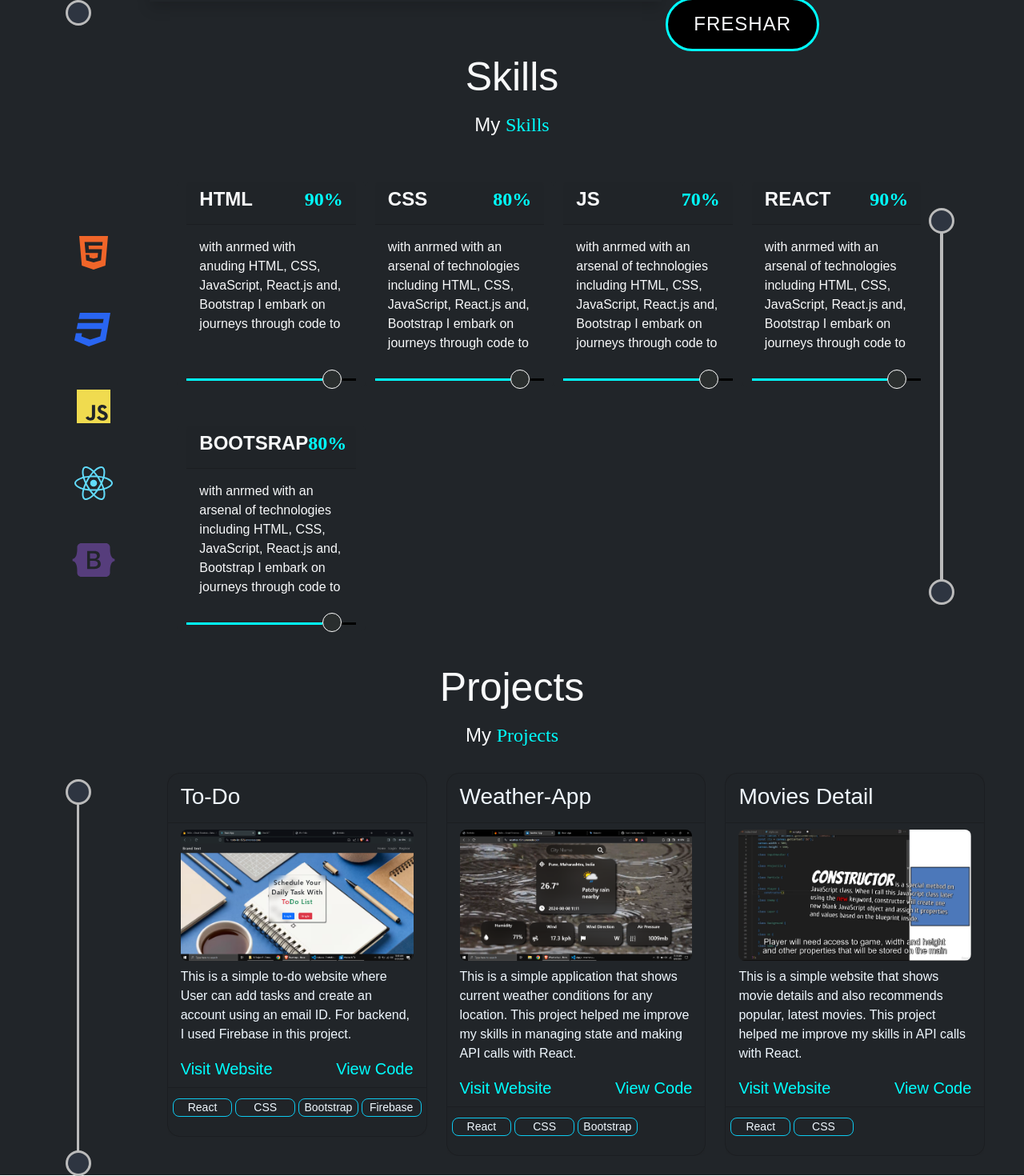
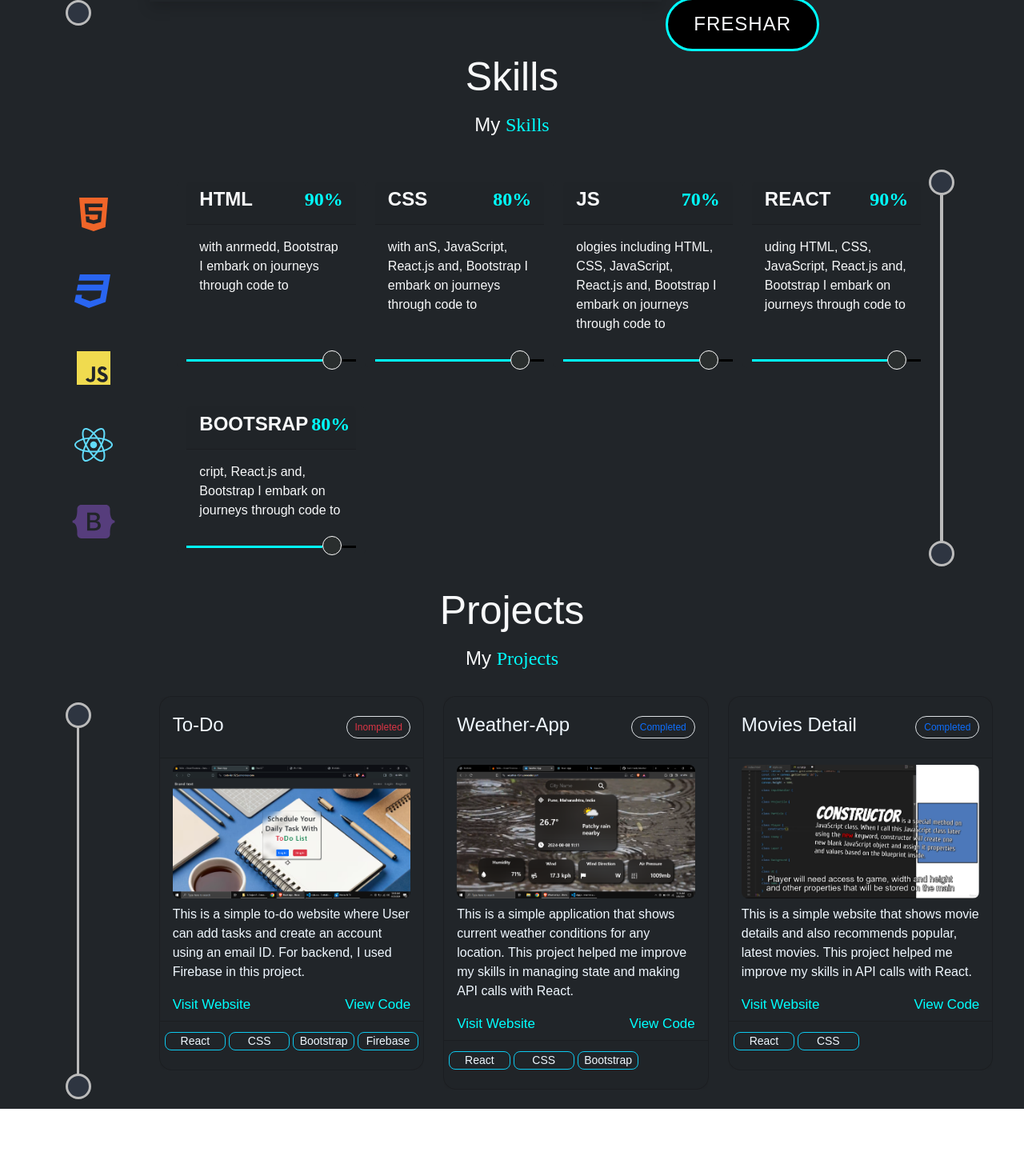
Before and after one commit to Sunil-Harde/Portfolio, a React (Vite) app: page / in a window 1280 px wide. Shown: the part 576-2046 px from the top of the page at 80% size. After the commit the page ends 1962 px from the top, so only its background shows below. Built offline with nearby package versions, Linux system fonts and the light colour scheme.

Commit message:
Projects Section Done

```diff
--- a/src/Component/Navbar/Navbar.jsx
+++ b/src/Component/Navbar/Navbar.jsx
@@ -19,7 +19,7 @@ function NavBar() {
                     <div className="nav-items text-bg-dark d-flex flex-column flex-md-row  align-items-md-center  justify-content-center gap-4 ">
                         <p onClick={()=>window.scrollTo(0, 0)}>Home</p>
                         <p onClick={()=>window.scrollTo(0, 550)}>Skill</p>
-                        <p onClick={()=>window.scrollTo(0, 1305)}>Projects</p>
+                        <p onClick={()=>window.scrollTo(0, 1220)}>Projects</p>
                         <p>Contact</p>
                     </div>
 
--- a/src/Component/Projects/Projects.jsx
+++ b/src/Component/Projects/Projects.jsx
@@ -1,12 +1,14 @@
-import React from 'react';
+import React, { useState } from 'react';
 import Border from '../../Sub_Component/Line/Border';
 import ProjectsData from './ProjectsData';
 
 import './projects.css';
 
 function Projects() {
+
+
     return (
-        <div className='container-fluid skills-main'>
+        <div className=' skills-main'>
             <div className="main-heading d-flex flex-column align-items-center justify-content-center text-light mb-4">
                 <h1 className='my-3'>Projects</h1>
                 <h4>My <span>Projects</span></h4>
@@ -23,16 +25,23 @@ function Projects() {
                         {ProjectsData.map((data) => (
                             <div key={data.id} className="col-12 col-sm-6 col-md-4 col-lg-4 mb-4">
                                 <div className="card rounded-4 bg-dark">
-                                    <div className='card-header'>
-                                        <h3 className='mt-1 '>{data.projectName}</h3>
+                                    <div className='card-header d-flex justify-content-between align-items-center'>
+                                        <h4 className='mt-1 '>{data.projectName}</h4>
+                                        <p className={`border p-1 rounded-5 mt-3 text-center ${data.projectStatus == "Completed" ? "text-primary ": "text-danger"}   `} style={{ fontSize: "12px", width: "5rem" }}>{data.projectStatus}</p>
+
                                     </div>
 
                                     <div className='card-body py-0'>
                                         <img className='my-2 rounded-3' src={data.projectIMG} alt={data.projectName} />
+
+
+
+
+
                                         <p>{data.projectDetails}</p>
-                                        <div className="d-flex justify-content-between mb-2">
-                                            <a href={data.projectLink} className=''>Visit Website</a>
-                                            <a href={data.projectCode} className=''>View Code</a>
+                                        <div className="d-flex justify-content-between mb-2" >
+                                            <a href={data.projectLink} className='' style={{ fontSize: "17px" }}>Visit Website</a>
+                                            <a href={data.projectCode} className='' style={{ fontSize: "17px" }}>View Code</a>
                                         </div>
                                     </div>
 
--- a/src/Component/Projects/ProjectsData.js
+++ b/src/Component/Projects/ProjectsData.js
@@ -8,6 +8,7 @@ const ProjectsData = [
         "id": 1,
         "projectName": "To-Do",
         "projectIMG": Todo,
+        "projectStatus": "Inompleted",
         "projectDetails": " This is a simple to-do website where User can add tasks and create an account using an email ID. For backend, I used Firebase in this project.  ",
         "usedLanguage": ["React", "CSS", "Bootstrap", "Firebase"],  // Array of languages
         "projectLink": "https://todo-list-523j.onrender.com/",
@@ -18,6 +19,7 @@ const ProjectsData = [
         "id": 2,
         "projectName": "Weather-App",
         "projectIMG": WeatherApp,
+        "projectStatus": "Completed",
         "projectDetails": "This is a simple application that shows current weather conditions for any location. This project helped me improve my skills in managing state and making API calls with React.",
         "usedLanguage": ["React", "CSS", "Bootstrap"],
         "projectLink": "https://weather-16ms.onrender.com/",
@@ -28,6 +30,7 @@ const ProjectsData = [
         "id": 3,
         "projectName": "Movies Detail",
         "projectIMG": Movie,
+        "projectStatus": "Completed",
         "projectDetails": "This is a simple website that shows movie details and also recommends popular, latest movies. This project helped me improve my skills in API calls with React.",
         "usedLanguage": ["React", "CSS"],
         "projectLink": "https://moviesinfos.netlify.app/",
--- a/src/Component/Projects/projects.css
+++ b/src/Component/Projects/projects.css
@@ -36,14 +36,15 @@
 @media (max-width:997px) {
 
     .cards {
-        margin-left: -10px !important;
+        margin-left: -30px !important;
+        /* margin-right: -100px !important; */
     }
 
 }
 
-@media (max-width:770px) {
+@media (max-width:767px) {
     .cards {
-        margin-left: 0px;
+        margin-left: 0px !important;
     }
 }
 
@@ -62,12 +63,6 @@
 @media (max-width:470px) {
     .cards {
         padding: 1rem;
-        margin-left: 10px !important;
+        /* margin-left: 10px !important; */
     }
 }
-@media (max-width:370px) {
-    .cards {
-        padding: 0rem;
-        margin-left: 0px !important;
-    }
-}
--- a/src/Component/Skills/Skill.css
+++ b/src/Component/Skills/Skill.css
@@ -63,6 +63,10 @@
         margin: 0 !important;
         margin-left: 1rem !important;
     }
+
+    .card-header h4{
+        font-size: 19px ;
+    }
 }
 
 @media (max-width:320px) {
@@ -71,6 +75,6 @@
     }
 
     .card-header h4{
-        font-size: 18px;
+        font-size: 17px ;
     }
 }
--- a/src/Component/Skills/Skill.jsx
+++ b/src/Component/Skills/Skill.jsx
@@ -28,7 +28,7 @@ function Skill() {
                         {Skillsdata.map((data) => (
                             <div key={data.key} className='card col-6 col-md-4 col-lg-4  col-xl-3 border-0 my-4  bg-dark text-light '>
                                 <div className='card-header d-flex justify-content-between align-items-center'>
-                                    <h4>{data.skillName}</h4>
+                                    <h4 className='me-1'>{data.skillName}</h4>
                                     <h4>{data.skillcardwidth}%</h4>
                                 </div>
 
--- a/src/Component/Skills/Skillsdata.js
+++ b/src/Component/Skills/Skillsdata.js
@@ -1,35 +1,36 @@
+
 const AllSkill = [
     {
         "key": 1,
         "skillName": "HTML",
         "skillcardwidth": 90,
-        "skillDeatils": "with anrmed with anuding HTML, CSS, JavaScript, React.js and, Bootstrap I embark on journeys through code to "
+        "skillDeatils": "with anrmedd, Bootstrap I embark on journeys through code to ",
     },
 
     {
         "key": 2,
         "skillName": "CSS",
         "skillcardwidth": 80,
-        "skillDeatils": " with anrmed with an arsenal of technologies including HTML, CSS, JavaScript, React.js and, Bootstrap I embark on journeys through code to "
+        "skillDeatils": " with anS, JavaScript, React.js and, Bootstrap I embark on journeys through code to "
     },
 
     {
         "key": 3,
         "skillName": "JS",
         "skillcardwidth": 70,
-        "skillDeatils": " with anrmed with an arsenal of technologies including HTML, CSS, JavaScript, React.js and, Bootstrap I embark on journeys through code to "
+        "skillDeatils": " ologies including HTML, CSS, JavaScript, React.js and, Bootstrap I embark on journeys through code to "
     },
     {
         "key": 4,
         "skillName": "REACT",
         "skillcardwidth": 90,
-        "skillDeatils": " with anrmed with an arsenal of technologies including HTML, CSS, JavaScript, React.js and, Bootstrap I embark on journeys through code to "
+        "skillDeatils": " uding HTML, CSS, JavaScript, React.js and, Bootstrap I embark on journeys through code to "
     },
     {
         "key": 5,
         "skillName": "BOOTSRAP",
         "skillcardwidth": 80,
-        "skillDeatils": " with anrmed with an arsenal of technologies including HTML, CSS, JavaScript, React.js and, Bootstrap I embark on journeys through code to "
+        "skillDeatils": " cript, React.js and, Bootstrap I embark on journeys through code to "
     },
 ]
 
```
